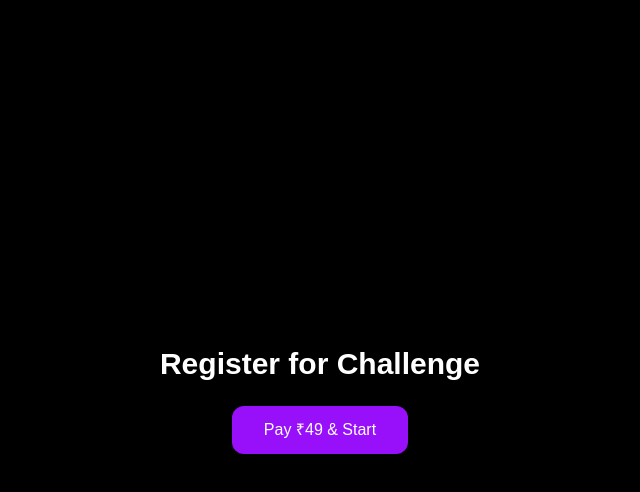
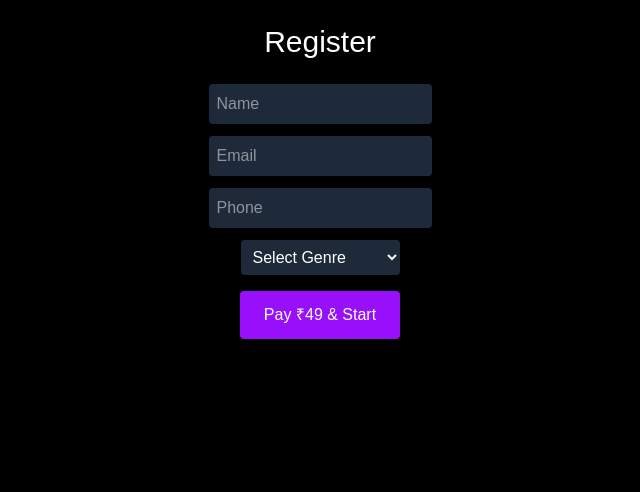
Before and after one commit to saiganesheswaraprasad2004/monitor-challenge, a Next.js app: page /register in a window 1280 px wide. Shown: the top 492 px of the page, without its empty margins (320-960 px from the left). Built offline with nearby package versions, Linux system fonts and the light colour scheme.

Commit message:
Update page.tsx

```diff
--- a/app/register/page.tsx
+++ b/app/register/page.tsx
@@ -2,20 +2,41 @@
 
 import { useState } from "react";
 
+const genres = [
+  "Cricket",
+  "Indian Movies",
+  "Hyderabadi Food",
+  "Indian General",
+];
+
 export default function Register() {
+  const [form, setForm] = useState({
+    name: "",
+    email: "",
+    phone: "",
+    genre: "",
+  });
+
   const [loading, setLoading] = useState(false);
 
   const handlePayment = async () => {
+    if (!form.name || !form.email || !form.phone || !form.genre) {
+      alert("Fill all fields");
+      return;
+    }
+
     setLoading(true);
 
     const res = await fetch("/api/create-order", {
       method: "POST",
+      headers: { "Content-Type": "application/json" },
+      body: JSON.stringify(form),
     });
 
     const data = await res.json();
 
     const options = {
-      key: data.key, // 🔥 key comes from backend
+      key: data.key,
       amount: data.order.amount,
       currency: data.order.currency,
       order_id: data.order.id,
@@ -24,13 +45,16 @@ export default function Register() {
         const verify = await fetch("/api/verify-payment", {
           method: "POST",
           headers: { "Content-Type": "application/json" },
-          body: JSON.stringify(response),
+          body: JSON.stringify({
+            ...response,
+            ...form,
+          }),
         });
 
         const result = await verify.json();
 
         if (result.success) {
-          window.location.href = "/challenge";
+          window.location.href = `/challenge?email=${form.email}&genre=${form.genre}`;
         } else {
           alert("Payment verification failed");
         }
@@ -46,12 +70,38 @@ export default function Register() {
   };
 
   return (
-    <div className="min-h-screen flex flex-col items-center justify-center bg-black text-white">
-      <h1 className="text-3xl font-bold mb-6">Register for Challenge</h1>
+    <div className="min-h-screen bg-black text-white p-6 flex flex-col items-center">
+      <h1 className="text-3xl mb-6">Register</h1>
+
+      <input
+        placeholder="Name"
+        className="mb-3 p-2 bg-gray-800 rounded"
+        onChange={(e) => setForm({ ...form, name: e.target.value })}
+      />
+      <input
+        placeholder="Email"
+        className="mb-3 p-2 bg-gray-800 rounded"
+        onChange={(e) => setForm({ ...form, email: e.target.value })}
+      />
+      <input
+        placeholder="Phone"
+        className="mb-3 p-2 bg-gray-800 rounded"
+        onChange={(e) => setForm({ ...form, phone: e.target.value })}
+      />
+
+      <select
+        className="mb-4 p-2 bg-gray-800 rounded"
+        onChange={(e) => setForm({ ...form, genre: e.target.value })}
+      >
+        <option value="">Select Genre</option>
+        {genres.map((g) => (
+          <option key={g}>{g}</option>
+        ))}
+      </select>
 
       <button
         onClick={handlePayment}
-        className="bg-purple-600 px-8 py-3 rounded-xl"
+        className="bg-purple-600 px-6 py-3 rounded"
       >
         {loading ? "Processing..." : "Pay ₹49 & Start"}
       </button>
```
